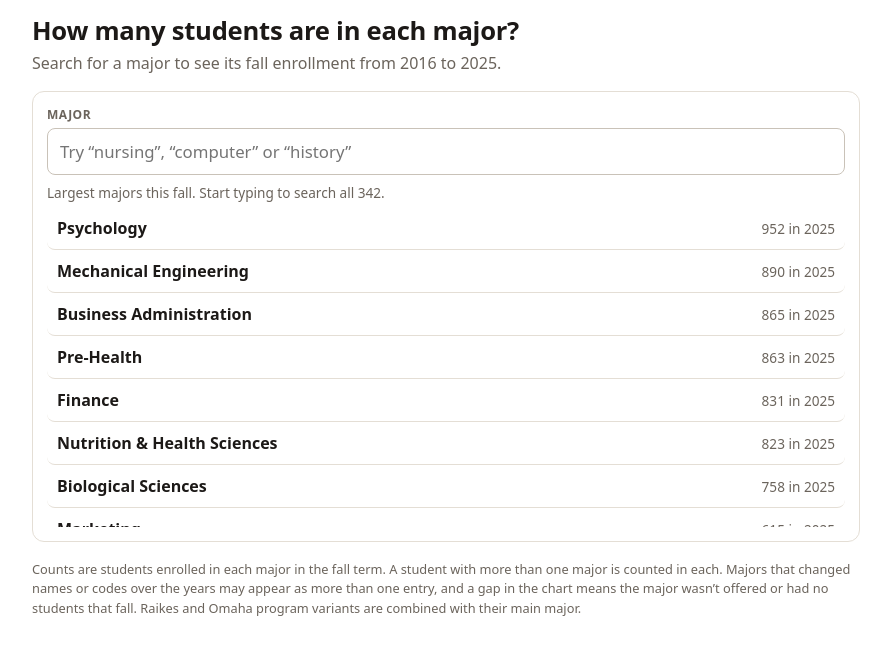
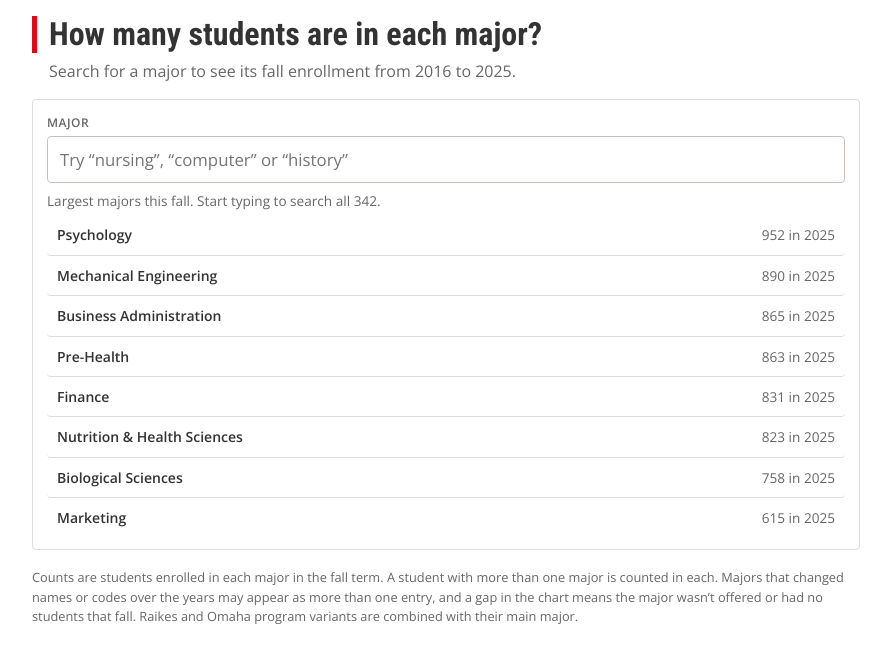
Before and after one commit to ninakudlacz/ninakudlacz.github.io, a plain HTML site: page enrollment-search/index.html in a window 1280 px wide. Shown: the whole page, without its empty margins (194-1085 px from the left). Drawn offline with nearby package versions, Linux system fonts and the light colour scheme.

Commit message:
Restyle enrollment search to match Daily Nebraskan site
Co-Authored-By: Claude Sonnet 5.5 <noreply@anthropic.com>

```diff
--- a/enrollment-search/index.html
+++ b/enrollment-search/index.html
@@ -4,6 +4,9 @@
     <meta charset="UTF-8">
     <meta name="viewport" content="width=device-width, initial-scale=1.0">
     <title>Student Enrollment by Major</title>
+    <link rel="preconnect" href="https://fonts.googleapis.com">
+    <link rel="preconnect" href="https://fonts.gstatic.com" crossorigin>
+    <link href="https://fonts.googleapis.com/css2?family=Open+Sans:wght@400;600;700&family=Roboto+Condensed:wght@700&display=swap" rel="stylesheet">
     <link rel="stylesheet" href="style.css">
 </head>
 <body>
--- a/enrollment-search/style.css
+++ b/enrollment-search/style.css
@@ -1,39 +1,41 @@
 :root {
-    --ink: #1c1917;
-    --muted: #6b645c;
-    --line: #e4ded5;
+    --ink: #333333;
+    --muted: #666666;
+    --line: #dddddd;
     --card: #ffffff;
-    --accent: #b5121b;
-    --accent-bg: #fdecec;
+    --accent: #e30613;
+    --accent-bg: #fdeaeb;
     --up: #1d6b3a;
     --down: #a3341c;
     --radius: 12px;
 }
 * { box-sizing: border-box; margin: 0; padding: 0; }
 body {
-    font-family: system-ui, -apple-system, "Segoe UI", Roboto, "Helvetica Neue", Arial, sans-serif;
+    font-family: "Open Sans", system-ui, -apple-system, "Segoe UI", Arial, sans-serif;
+    font-size: 14px;
     color: var(--ink);
     background: transparent;
     line-height: 1.5;
 }
 .app { max-width: 860px; margin: 0 auto; padding: 16px; }
 .intro { margin-bottom: 16px; }
-h1 { font-size: 1.6rem; line-height: 1.2; letter-spacing: -0.01em; }
-h2 { font-size: 1.35rem; line-height: 1.25; }
-.subtitle { color: var(--muted); margin-top: 4px; }
+h1, h2, .stat .v { font-family: "Roboto Condensed", "Open Sans", Arial, sans-serif; font-weight: 700; }
+h1 { font-size: 2rem; line-height: 1.15; border-left: 5px solid var(--accent); padding-left: 12px; }
+h2 { font-size: 1.6rem; line-height: 1.2; }
+.subtitle { color: var(--muted); margin: 6px 0 0 17px; font-size: 1rem; }
 .label { display: block; font-size: 0.75rem; font-weight: 600; text-transform: uppercase; letter-spacing: 0.04em; color: var(--muted); margin-bottom: 4px; }
 
-.search { background: var(--card); border: 1px solid var(--line); border-radius: var(--radius); padding: 14px; }
+.search { background: var(--card); border: 1px solid var(--line); border-radius: 4px; padding: 14px; }
 input[type=search] {
     width: 100%; font: inherit; font-size: 1.05rem; padding: 10px 12px;
-    border: 1px solid #c9c2b8; border-radius: 8px; background: #fff; color: var(--ink);
+    border: 1px solid #c9c2b8; border-radius: 4px; background: #fff; color: var(--ink);
 }
 input[type=search]:focus { outline: 3px solid var(--accent-bg); border-color: var(--accent); }
 .hint { font-size: 0.85rem; color: var(--muted); margin-top: 8px; min-height: 1.3em; }
 .list { list-style: none; margin-top: 4px; max-height: 320px; overflow-y: auto; }
 .list li {
     display: flex; justify-content: space-between; gap: 12px; align-items: baseline;
-    padding: 9px 10px; border-radius: 8px; cursor: pointer; border-bottom: 1px solid var(--line);
+    padding: 9px 10px; border-radius: 4px; cursor: pointer; border-bottom: 1px solid var(--line);
 }
 .list li:last-child { border-bottom: 0; }
 .list li:hover, .list li[aria-selected=true] { background: var(--accent-bg); }
@@ -41,12 +43,12 @@ input[type=search]:focus { outline: 3px solid var(--accent-bg); border-color: va
 .list .m { font-size: 0.85rem; color: var(--muted); white-space: nowrap; }
 mark { background: none; color: var(--accent); font-weight: 700; }
 
-.detail { margin-top: 16px; background: var(--card); border: 1px solid var(--line); border-radius: var(--radius); padding: 16px; }
+.detail { margin-top: 16px; background: var(--card); border: 1px solid var(--line); border-radius: 4px; padding: 16px; }
 .summary { color: var(--muted); margin-top: 2px; }
 .stats { display: grid; grid-template-columns: repeat(3, 1fr); gap: 10px; margin: 14px 0; }
-.stat { border: 1px solid var(--line); border-radius: 10px; padding: 10px 12px; }
+.stat { border: 1px solid var(--line); border-radius: 4px; padding: 10px 12px; }
 .stat .k { font-size: 0.75rem; text-transform: uppercase; letter-spacing: 0.04em; color: var(--muted); font-weight: 600; }
-.stat .v { font-size: 1.5rem; font-weight: 700; line-height: 1.2; }
+.stat .v { font-size: 1.8rem; font-weight: 700; line-height: 1.2; }
 .stat .s { font-size: 0.85rem; color: var(--muted); }
 .up { color: var(--up); } .down { color: var(--down); }
 
@@ -60,7 +62,7 @@ mark { background: none; color: var(--accent); font-weight: 700; }
 .dot.on { fill: var(--accent); }
 .lbl { font-size: 12px; font-weight: 600; fill: var(--ink); text-anchor: middle; }
 .hit { fill: transparent; cursor: pointer; }
-.tip { position: absolute; pointer-events: none; background: var(--ink); color: #fff; font-size: 0.85rem; padding: 6px 10px; border-radius: 8px; transform: translate(-50%, -110%); white-space: nowrap; z-index: 2; }
+.tip { position: absolute; pointer-events: none; background: var(--ink); color: #fff; font-size: 0.85rem; padding: 6px 10px; border-radius: 4px; transform: translate(-50%, -110%); white-space: nowrap; z-index: 2; }
 
 .programs { margin-top: 14px; }
 .programs summary { cursor: pointer; font-weight: 600; color: var(--accent); }
@@ -74,7 +76,7 @@ tfoot td { font-weight: 700; }
 .foot { margin-top: 18px; font-size: 0.8rem; color: var(--muted); }
 
 @media (max-width: 560px) {
-    h1 { font-size: 1.35rem; }
+    h1 { font-size: 1.6rem; }
     .stats { grid-template-columns: 1fr; }
     .stat { display: flex; justify-content: space-between; align-items: baseline; gap: 8px; }
 }
```
